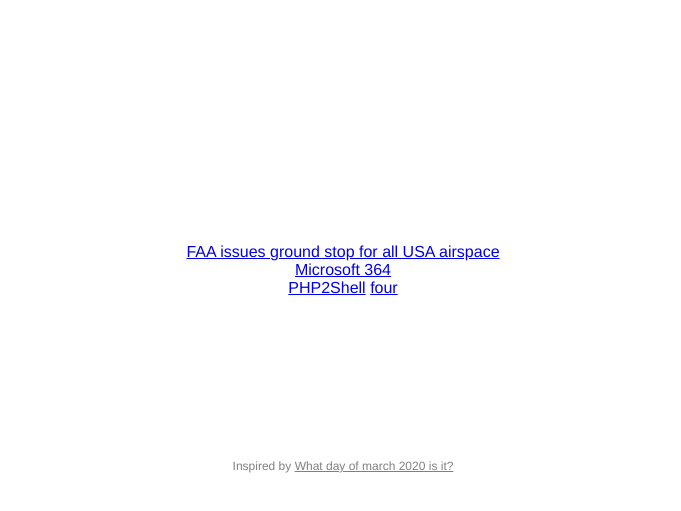
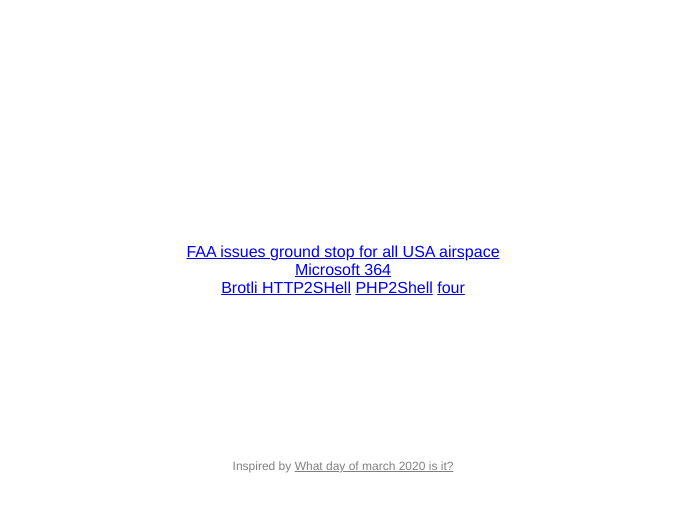
Before and after one commit to kyhwana/Whatdayofblackoctober2026, a plain HTML site: page index.html in a window 1280 px wide. Shown: the part 285-796 px from the top of the page, without its empty margins (297-978 px from the left). Drawn offline with nearby package versions, Linux system fonts and the light colour scheme.

Commit message:
Update index.html
add brotli http2shell

```diff
--- a/index.html
+++ b/index.html
@@ -33,6 +33,7 @@
                 <tr style="height: 40%;"><td class="incidents">
                 <a href="https://www.theregister.com/offbeat/2026/11/13/faa-lifts-ground-stop-after-hours-long-delays-snag-travelers/5309912">FAA issues ground stop for all USA airspace</a><br>
                 <a href="https://www.theregister.com/saas/2026/11/13/microsofts-massive-m365-outage-stretches-past-27-hours-as-its-fixes-keep-failing/5309609">Microsoft 364</a><br>
+                <a href="https://www.bleepingcomputer.com/news/security/critical-http2shell-brotli-vulnerability-triggers-emergency-patches/">Brotli HTTP2SHell</a>
                 <a href="https://en.wikipedia.org/wiki/PHP2Shell">PHP2Shell</a>
                 <a href="https://en.wikipedia.org/wiki/EMudhra#2026_weak_key_incident">four</a>
                 </td>
```
